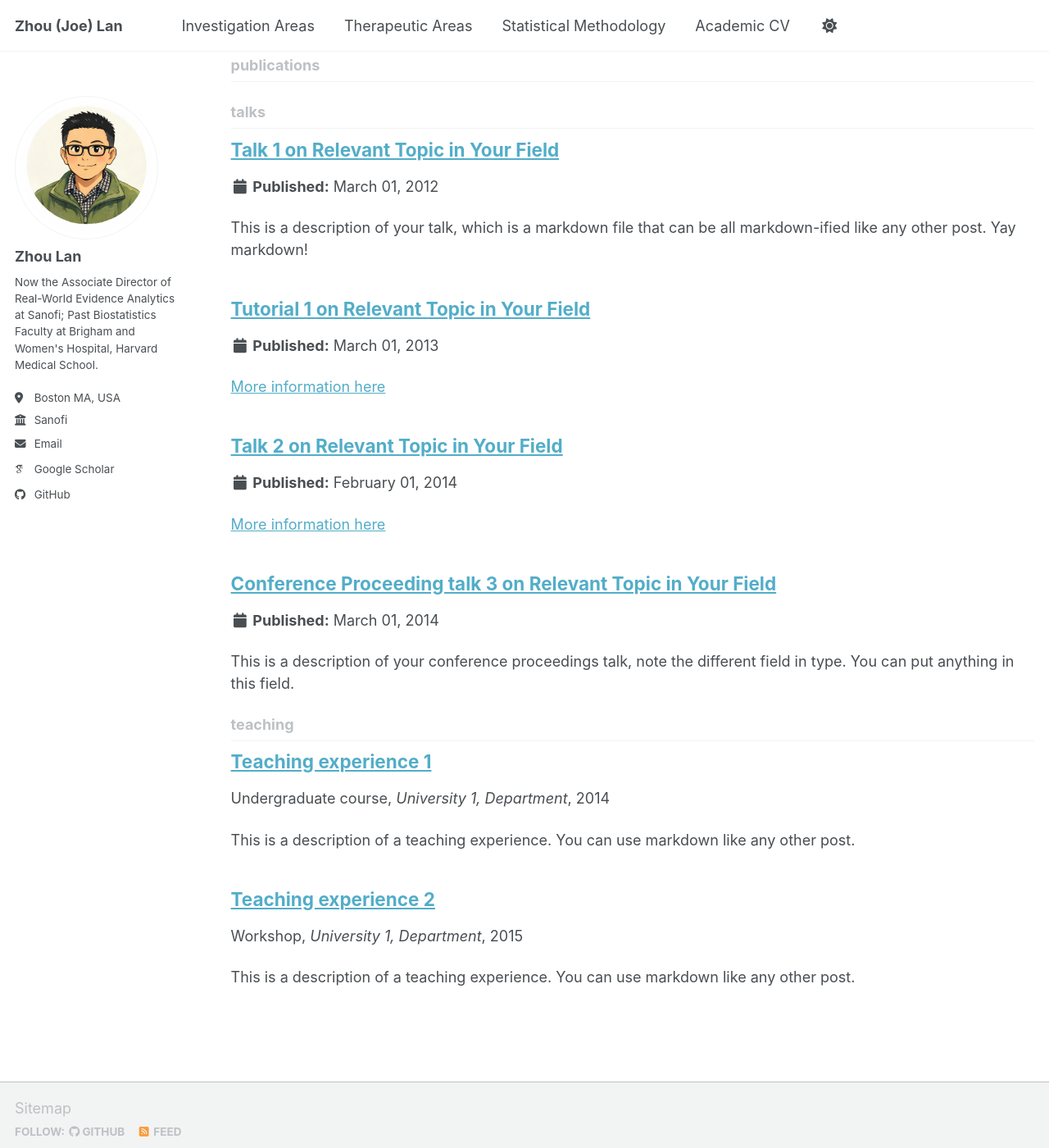
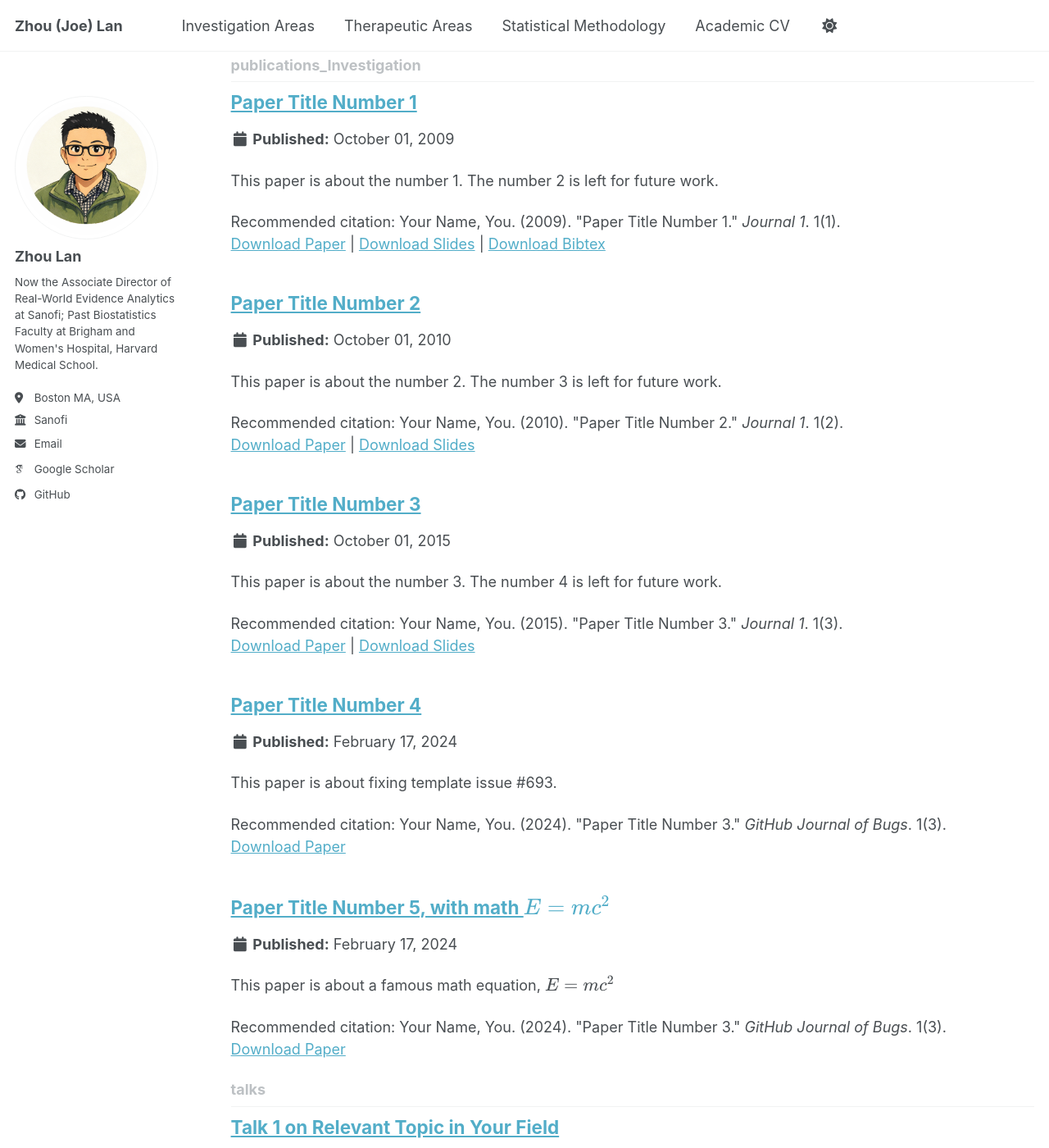
Before and after one commit to lanzhouBWH/lanzhoubwh.github.io, a Jekyll site: the page built from _pages/collection-archive.html, in a window 1280 px wide and 1400 px high, scrolled down 1042 px. Shown: the whole window at 82% size. Built offline with Jekyll 4.4.1, drawn with Linux system fonts in a browser that asks for light colours; some web fonts are replaced; a script bundle is joined from its source files by our own code; library files that are not in the unit come from our copies; some of the changed lines change nothing that is shown.

Commit message:
Update _config.yml

```diff
--- a/_config.yml
+++ b/_config.yml
@@ -224,7 +224,7 @@ collections:
   teaching:
     output: true
     permalink: /:collection/:path/
-  publications:
+  publications_Investigation:
     output: true
     permalink: /:collection/:path/
   portfolio:
```
